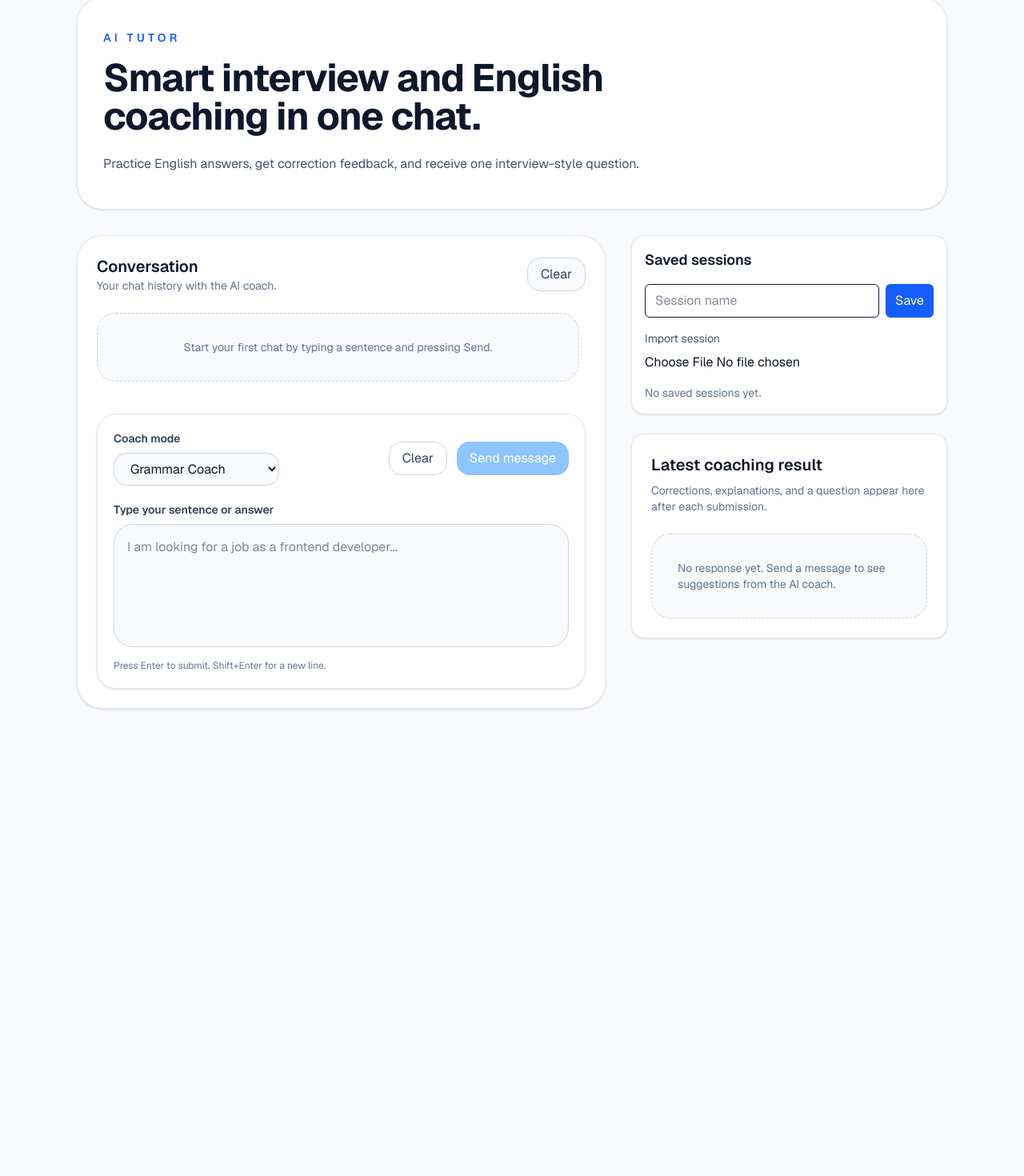
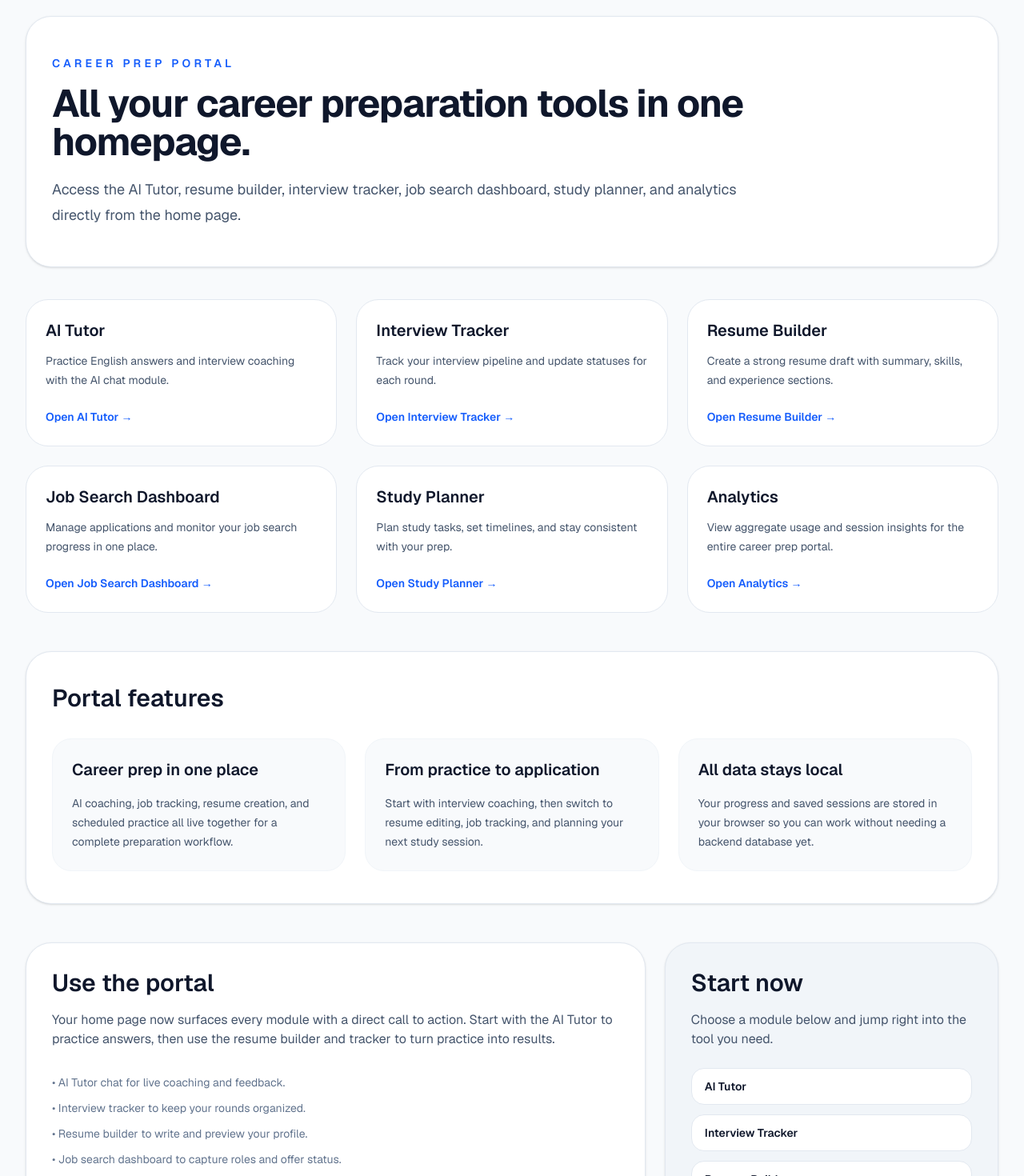
Before and after one commit to nishant0129/Ai-Tutor, a Next.js app in the folder frontend/: page / in a window 1280 px wide. Shown: the part 105-1575 px from the top of the page at 80% size. Before the commit the page ends 1031 px from the top, so only its background shows below. Built offline with nearby package versions, Linux system fonts and the light colour scheme.

Commit message:
fixed home page

```diff
--- a/frontend/app/page.tsx
+++ b/frontend/app/page.tsx
@@ -1,233 +1,140 @@
-"use client";
+import Link from "next/link";
 
-import { useEffect, useRef, useState } from "react";
-import ChatInput from "../components/ChatInput";
-import ChatMessage from "../components/ChatMessage";
-import SessionsSidebar from "../components/SessionsSidebar";
-import { ChatHistoryItem, ChatMode, ChatResponse } from "../lib/types";
+const portalSections = [
+  {
+    title: "AI Tutor",
+    description: "Practice English answers and interview coaching with the AI chat module.",
+    href: "/ai-tutor",
+  },
+  {
+    title: "Interview Tracker",
+    description: "Track your interview pipeline and update statuses for each round.",
+    href: "/interview-tracker",
+  },
+  {
+    title: "Resume Builder",
+    description: "Create a strong resume draft with summary, skills, and experience sections.",
+    href: "/resume-builder",
+  },
+  {
+    title: "Job Search Dashboard",
+    description: "Manage applications and monitor your job search progress in one place.",
+    href: "/job-search",
+  },
+  {
+    title: "Study Planner",
+    description: "Plan study tasks, set timelines, and stay consistent with your prep.",
+    href: "/study-planner",
+  },
+  {
+    title: "Analytics",
+    description: "View aggregate usage and session insights for the entire career prep portal.",
+    href: "/dashboard",
+  },
+];
 
-const STORAGE_KEY = "ai-tutor-chat-history";
-const RESPONSE_KEY = "ai-tutor-last-response";
-const MODE_KEY = "ai-tutor-mode";
-
-const introText =
-  "Practice English answers, get correction feedback, and receive one interview-style question.";
+const featureHighlights = [
+  {
+    title: "Career prep in one place",
+    content:
+      "AI coaching, job tracking, resume creation, and scheduled practice all live together for a complete preparation workflow.",
+  },
+  {
+    title: "From practice to application",
+    content:
+      "Start with interview coaching, then switch to resume editing, job tracking, and planning your next study session.",
+  },
+  {
+    title: "All data stays local",
+    content:
+      "Your progress and saved sessions are stored in your browser so you can work without needing a backend database yet.",
+  },
+];
 
 export default function Home() {
-  const [message, setMessage] = useState("");
-  const [mode, setMode] = useState<ChatMode>("grammar");
-  const [loading, setLoading] = useState(false);
-  const [chatHistory, setChatHistory] = useState<ChatHistoryItem[]>([]);
-  const [response, setResponse] = useState<ChatResponse | null>(null);
-  const [error, setError] = useState("");
-  const bottomRef = useRef<HTMLDivElement | null>(null);
-
-  useEffect(() => {
-    const savedHistory = window.localStorage.getItem(STORAGE_KEY);
-    const savedResponse = window.localStorage.getItem(RESPONSE_KEY);
-    const savedMode = window.localStorage.getItem(MODE_KEY) as ChatMode | null;
-
-    if (savedHistory) {
-      try {
-        setChatHistory(JSON.parse(savedHistory));
-      } catch (error) {
-        console.error("Failed to restore chat history:", error);
-      }
-    }
-
-    if (savedResponse) {
-      try {
-        setResponse(JSON.parse(savedResponse));
-      } catch (error) {
-        console.error("Failed to restore last response:", error);
-      }
-    }
-
-    if (savedMode && ["grammar", "interview", "behavioral"].includes(savedMode)) {
-      setMode(savedMode);
-    }
-  }, []);
-
-  useEffect(() => {
-    bottomRef.current?.scrollIntoView({ behavior: "smooth" });
-  }, [chatHistory]);
-
-  useEffect(() => {
-    window.localStorage.setItem(STORAGE_KEY, JSON.stringify(chatHistory));
-  }, [chatHistory]);
-
-  useEffect(() => {
-    if (response) {
-      window.localStorage.setItem(RESPONSE_KEY, JSON.stringify(response));
-    } else {
-      window.localStorage.removeItem(RESPONSE_KEY);
-    }
-  }, [response]);
-
-  useEffect(() => {
-    window.localStorage.setItem(MODE_KEY, mode);
-  }, [mode]);
-
-  const sendMessage = async () => {
-    if (!message.trim()) return;
-
-    setLoading(true);
-    setError("");
-
-    const newHistory: ChatHistoryItem[] = [
-      ...chatHistory,
-      { role: "user", text: message.trim() },
-    ];
-    setChatHistory(newHistory);
-
-    try {
-      const res = await fetch("/api/chat", {
-        method: "POST",
-        headers: { "Content-Type": "application/json" },
-        body: JSON.stringify({ message: message.trim(), mode }),
-      });
-
-      if (!res.ok) {
-        throw new Error("Failed to connect to the AI coach");
-      }
-
-      const data = (await res.json()) as ChatResponse;
-      setResponse(data);
-
-      const assistantText = `Correction: ${data.correction}\nExplanation: ${data.explanation}\nQuestion: ${data.question}`;
-      setChatHistory([...newHistory, { role: "assistant", text: assistantText }]);
-      setMessage("");
-    } catch (caught) {
-      console.error(caught);
-      setError(
-        "There was a problem generating a response. Please check your API key and try again."
-      );
-    } finally {
-      setLoading(false);
-    }
-  };
-
-  const clearConversation = () => {
-    setChatHistory([]);
-    setResponse(null);
-    setError("");
-    setMessage("");
-    window.localStorage.removeItem(STORAGE_KEY);
-    window.localStorage.removeItem(RESPONSE_KEY);
-  };
-
   return (
-    <main className="min-h-screen bg-slate-50 py-10 text-slate-900 dark:bg-slate-950 dark:text-slate-100">
-      <div className="mx-auto flex w-full max-w-6xl flex-col gap-8 px-4 sm:px-6 lg:px-8">
-        <section className="rounded-[2rem] border border-slate-200 bg-white px-8 py-10 shadow-sm dark:border-slate-800 dark:bg-slate-900">
-          <div className="max-w-3xl">
+    <main className="min-h-screen bg-slate-50 py-16 text-slate-900 dark:bg-slate-950 dark:text-slate-100">
+      <div className="mx-auto max-w-7xl px-4 sm:px-6 lg:px-8">
+        <section className="rounded-[2rem] border border-slate-200 bg-white px-8 py-12 shadow-sm dark:border-slate-800 dark:bg-slate-900">
+          <div className="max-w-4xl">
             <p className="mb-4 text-sm font-semibold uppercase tracking-[0.3em] text-blue-600 dark:text-blue-300">
-              AI Tutor
+              Career Prep Portal
             </p>
             <h1 className="text-4xl font-bold tracking-tight sm:text-5xl">
-              Smart interview and English coaching in one chat.
+              All your career preparation tools in one homepage.
             </h1>
-            <p className="mt-5 max-w-2xl text-base leading-8 text-slate-600 dark:text-slate-300">
-              {introText}
+            <p className="mt-5 text-lg leading-8 text-slate-600 dark:text-slate-400">
+              Access the AI Tutor, resume builder, interview tracker, job search dashboard, study planner, and analytics directly from the home page.
             </p>
           </div>
         </section>
 
-        <div className="grid gap-8 lg:grid-cols-[1.7fr_1fr]">
-          <section className="flex min-h-[520px] flex-col rounded-[2rem] border border-slate-200 bg-white p-6 shadow-sm dark:border-slate-800 dark:bg-slate-900">
-            <div className="mb-6 flex items-center justify-between gap-4">
-              <div>
-                <h2 className="text-xl font-semibold">Conversation</h2>
-                <p className="text-sm text-slate-500 dark:text-slate-400">
-                  Your chat history with the AI coach.
+        <section className="mt-10 grid gap-6 lg:grid-cols-3">
+          {portalSections.map((section) => (
+            <Link
+              key={section.href}
+              href={section.href}
+              className="group rounded-[1.75rem] border border-slate-200 bg-white p-6 transition hover:-translate-y-1 hover:border-blue-300 hover:shadow-lg dark:border-slate-800 dark:bg-slate-900"
+            >
+              <h2 className="text-xl font-semibold text-slate-900 transition group-hover:text-blue-600 dark:text-slate-100">
+                {section.title}
+              </h2>
+              <p className="mt-3 text-sm leading-6 text-slate-600 dark:text-slate-400">
+                {section.description}
+              </p>
+              <span className="mt-6 inline-flex items-center gap-2 text-sm font-semibold text-blue-600 dark:text-blue-300">
+                Open {section.title} →
+              </span>
+            </Link>
+          ))}
+        </section>
+
+        <section className="mt-12 rounded-[2rem] border border-slate-200 bg-white px-8 py-10 shadow-sm dark:border-slate-800 dark:bg-slate-900">
+          <h2 className="text-3xl font-semibold">Portal features</h2>
+          <div className="mt-8 grid gap-6 lg:grid-cols-3">
+            {featureHighlights.map((feature) => (
+              <div key={feature.title} className="rounded-3xl border border-slate-100 bg-slate-50 p-6 dark:border-slate-800 dark:bg-slate-950">
+                <h3 className="text-xl font-semibold text-slate-900 dark:text-slate-100">{feature.title}</h3>
+                <p className="mt-4 text-sm leading-6 text-slate-600 dark:text-slate-400">
+                  {feature.content}
                 </p>
               </div>
-              <button
-                type="button"
-                onClick={clearConversation}
-                className="rounded-2xl border border-slate-300 bg-slate-50 px-4 py-2 text-sm font-semibold text-slate-700 transition hover:bg-slate-100 dark:border-slate-700 dark:bg-slate-950 dark:text-slate-200 dark:hover:bg-slate-800"
-              >
-                Clear
-              </button>
+            ))}
+          </div>
+        </section>
+
+        <section className="mt-12 grid gap-6 lg:grid-cols-[1.3fr_0.7fr]">
+          <div className="rounded-[2rem] border border-slate-200 bg-white p-8 shadow-sm dark:border-slate-800 dark:bg-slate-900">
+            <h2 className="text-3xl font-semibold">Use the portal</h2>
+            <p className="mt-4 text-slate-600 dark:text-slate-400">
+              Your home page now surfaces every module with a direct call to action. Start with the AI Tutor to practice answers, then use the resume builder and tracker to turn practice into results.
+            </p>
+            <div className="mt-8 space-y-3 text-sm text-slate-500 dark:text-slate-400">
+              <p>• AI Tutor chat for live coaching and feedback.</p>
+              <p>• Interview tracker to keep your rounds organized.</p>
+              <p>• Resume builder to write and preview your profile.</p>
+              <p>• Job search dashboard to capture roles and offer status.</p>
+              <p>• Study planner to schedule consistent preparation.</p>
             </div>
-
-            <div className="flex-1 space-y-4 overflow-y-auto pr-2">
-              {chatHistory.length === 0 ? (
-                <div className="rounded-3xl border border-dashed border-slate-300 bg-slate-50 p-8 text-center text-sm text-slate-500 dark:border-slate-700 dark:bg-slate-950 dark:text-slate-400">
-                  Start your first chat by typing a sentence and pressing Send.
-                </div>
-              ) : (
-                chatHistory.map((item, index) => (
-                  <ChatMessage key={`${item.role}-${index}`} role={item.role} text={item.text} />
-                ))
-              )}
-              <div ref={bottomRef} />
+          </div>
+          <div className="rounded-[2rem] border border-slate-200 bg-slate-100 p-8 shadow-sm dark:border-slate-800 dark:bg-slate-900">
+            <h2 className="text-3xl font-semibold">Start now</h2>
+            <p className="mt-4 text-slate-600 dark:text-slate-400">
+              Choose a module below and jump right into the tool you need.
+            </p>
+            <div className="mt-6 grid gap-3">
+              {portalSections.slice(0, 3).map((section) => (
+                <Link
+                  key={section.href}
+                  href={section.href}
+                  className="rounded-2xl border border-slate-200 bg-white px-4 py-3 text-sm font-semibold text-slate-900 transition hover:border-blue-300 hover:bg-blue-50 dark:border-slate-700 dark:bg-slate-950 dark:text-slate-100 dark:hover:bg-slate-800"
+                >
+                  {section.title}
+                </Link>
+              ))}
             </div>
-
-            <div className="mt-6">
-              <ChatInput
-                message={message}
-                mode={mode}
-                loading={loading}
-                onMessageChange={setMessage}
-                onModeChange={setMode}
-                onSend={sendMessage}
-                onClear={clearConversation}
-              />
-            </div>
-          </section>
-
-          <div className="space-y-6">
-            <section className="rounded-[1rem] border border-slate-200 bg-white p-4 shadow-sm dark:border-slate-800 dark:bg-slate-900">
-              <SessionsSidebar
-                currentMessages={chatHistory}
-                currentResponse={response}
-                onLoad={(messages, resp) => {
-                  setChatHistory(messages);
-                  setResponse(resp);
-                }}
-              />
-            </section>
-
-            <section className="rounded-[1rem] border border-slate-200 bg-white p-6 shadow-sm dark:border-slate-800 dark:bg-slate-900">
-              <h2 className="text-xl font-semibold">Latest coaching result</h2>
-              <p className="mt-2 text-sm text-slate-500 dark:text-slate-400">
-                Corrections, explanations, and a question appear here after each submission.
-              </p>
-
-              {error ? (
-                <div className="mt-6 rounded-3xl border border-red-300 bg-red-50 p-5 text-sm text-red-700 dark:border-red-700 dark:bg-red-950 dark:text-red-200">
-                  {error}
-                </div>
-              ) : response ? (
-                <div className="space-y-5 mt-6">
-                  <div className="rounded-3xl border border-slate-200 bg-slate-50 p-5 dark:border-slate-800 dark:bg-slate-950">
-                    <div className="text-sm font-semibold text-slate-600 dark:text-slate-300">Correction</div>
-                    <p className="mt-2 text-base leading-7 text-slate-900 dark:text-slate-100">
-                      {response.correction}
-                    </p>
-                  </div>
-                  <div className="rounded-3xl border border-slate-200 bg-slate-50 p-5 dark:border-slate-800 dark:bg-slate-950">
-                    <div className="text-sm font-semibold text-slate-600 dark:text-slate-300">Explanation</div>
-                    <p className="mt-2 text-base leading-7 text-slate-900 dark:text-slate-100">
-                      {response.explanation}
-                    </p>
-                  </div>
-                  <div className="rounded-3xl border border-slate-200 bg-slate-50 p-5 dark:border-slate-800 dark:bg-slate-950">
-                    <div className="text-sm font-semibold text-slate-600 dark:text-slate-300">Interview question</div>
-                    <p className="mt-2 text-base leading-7 text-slate-900 dark:text-slate-100">
-                      {response.question}
-                    </p>
-                  </div>
-                </div>
-              ) : (
-                <div className="mt-6 rounded-3xl border border-dashed border-slate-300 bg-slate-50 p-8 text-sm text-slate-500 dark:border-slate-700 dark:bg-slate-950 dark:text-slate-400">
-                  No response yet. Send a message to see suggestions from the AI coach.
-                </div>
-              )}
-            </section>
           </div>
-        </div>
+        </section>
       </div>
     </main>
   );
```
